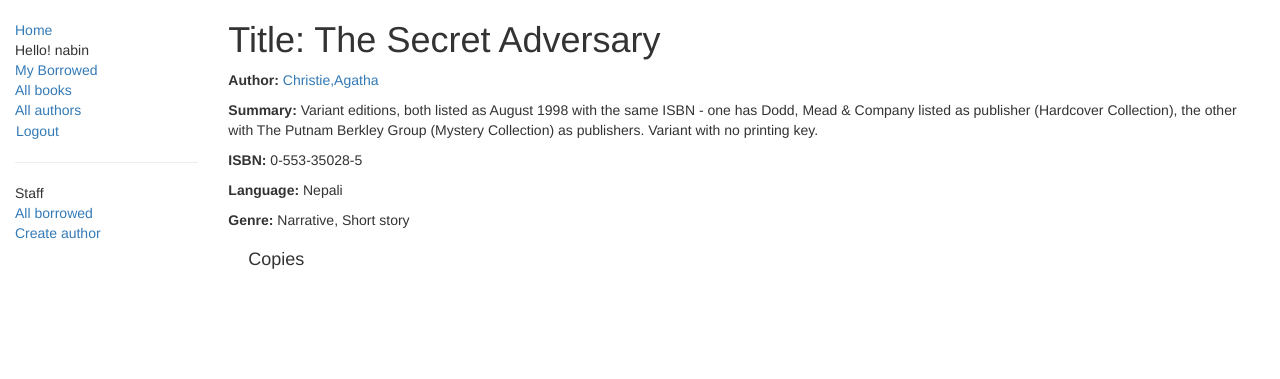
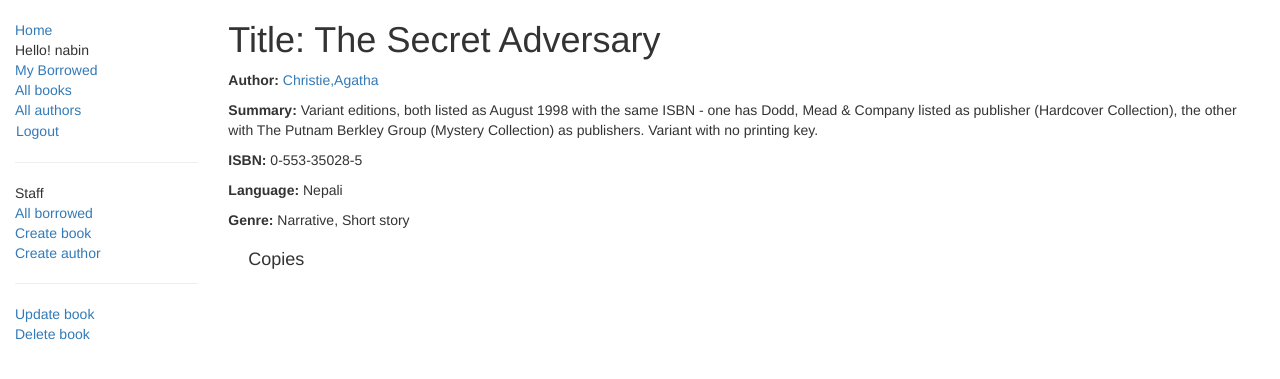
Before and after one commit to NabinPrasadDhungana/Django-Local-Library, a Django app: page /catalog/books/2 in a window 1280 px wide. Shown: the top 379 px of the page. Run offline with Django 5.2, Linux system fonts and the light colour scheme; a user stored in the database is signed in; data comes from the database, SQL or seed files in the repository; both versions use the stored data as it was after the commit.

Commit message:
Added book creation, update and delete view

```diff
--- a/locallibrary/catalog/templates/base_generic.html
+++ b/locallibrary/catalog/templates/base_generic.html
@@ -34,10 +34,17 @@
 <hr>
 <ul class="sidebar-nav">
 <li>Staff</li>
+
    <li><a href="{% url 'books-on-loan' %}">All borrowed</a></li>
+
+   {% if perms.catalog.add_book %}
+      <li><a href="{% url 'book-create' %}">Create book</a></li>
+   {% endif %}
+
 {% if perms.catalog.add_author %}
    <li><a href="{% url 'author-create' %}">Create author</a></li>
 {% endif %}
+
 </ul>
 {% endif %}
 
--- a/locallibrary/catalog/templates/catalog/author_detail.html
+++ b/locallibrary/catalog/templates/catalog/author_detail.html
@@ -6,13 +6,16 @@
   {% if perms.catalog.change_author or perms.catalog.delete_author %}
   <hr>
   <ul class="sidebar-nav">
+
     {% if perms.catalog.change_author %}
       <li><a href="{% url 'author-update' author.id %}">Update author</a></li>
     {% endif %}
+
     {% if perms.catalog.delete_author %}
       <li><a href="{% url 'author-delete' author.id %}">Delete author</a></li>
     {% endif %}
     </ul>
+
   {% endif %}
 
 {% endblock %}
--- a/locallibrary/catalog/templates/catalog/book_detail.html
+++ b/locallibrary/catalog/templates/catalog/book_detail.html
@@ -1,4 +1,31 @@
 {% extends 'base_generic.html' %}
+
+
+{% block sidebar %}
+  {{ block.super }}
+  <hr>
+
+{% if perms.catalog.change_book or perms.catalog.delete_book %}
+
+
+  <ul class="sidebar-nav">
+    {% if perms.catalog.change_book %}
+      <li><a href="{% url 'book-update' book.id %}">Update book</a></li>
+    {% endif %}
+
+
+    {% if perms.catalog.delete_book %}
+      <li><a href="{% url 'book-delete' book.id %}">Delete book</a></li>
+    {% endif %}
+
+
+
+{% endif %}
+
+  </ul>
+
+{% endblock sidebar %}
+
 
 {% block content %}
   <h1>Title: {{ book.title }}</h1>
--- a/locallibrary/catalog/urls.py
+++ b/locallibrary/catalog/urls.py
@@ -23,3 +23,9 @@ urlpatterns += [
     path('author/<int:pk>/update/', views.AuthorUpdate.as_view(), name='author-update'),
     path('author/<int:pk>/delete/', views.AuthorDelete.as_view(), name='author-delete'),
 ]
+
+urlpatterns += [
+    path('book/create/', views.BookCreate.as_view(), name='book-create'),
+    path('book/<int:pk>/update/', views.BookUpdate.as_view(), name='book-update'),
+    path('book/<int:pk>/delete/', views.BookDelete.as_view(), name='book-delete'),
+]
--- a/locallibrary/catalog/views.py
+++ b/locallibrary/catalog/views.py
@@ -47,14 +47,14 @@ def index(request):
 
 class BookListView(generic.ListView):
     model = Book
-    paginate_by = 5
+    paginate_by = 10
 
 class BookDetailView(generic.DetailView):
     model = Book
 
 class AuthorListView(generic.ListView):
     model = Author
-    paginate_by = 4
+    paginate_by = 10
 
 class AuthorDetailView(generic.DetailView):
     model = Author
@@ -149,3 +149,27 @@ class AuthorDelete(PermissionRequiredMixin, DeleteView):
             return HttpResponseRedirect(
                 reverse("author-delete", kwargs={"pk": self.object.pk})
             )
+
+class BookCreate(PermissionRequiredMixin, CreateView):
+    permission_required = 'catalog.add_book'
+    model = Book
+    fields = '__all__'
+
+class BookUpdate(PermissionRequiredMixin, UpdateView):
+    model = Book
+    permission_required = 'catalog.change_book'
+    fields = '__all__'
+
+class BookDelete(PermissionRequiredMixin, DeleteView):
+    model = Book
+    success_url = reverse_lazy('books')
+    permission_required = 'catalog.delete_book'
+
+    def form_valid(self, form):
+        try:
+            self.object.delete()
+            return HttpResponseRedirect(self.success_url)
+        except Exception as e:
+            return HttpResponseRedirect(
+                reverse("book-delete", kwargs={"pk": self.object.pk})
+                )
```
Also changed, not shown: locallibrary/catalog/templates/catalog/book_confirm_delete.html (added, +49 -0 lines), locallibrary/catalog/templates/catalog/book_form.html (added, +12 -0 lines), locallibrary/db.sqlite3.
